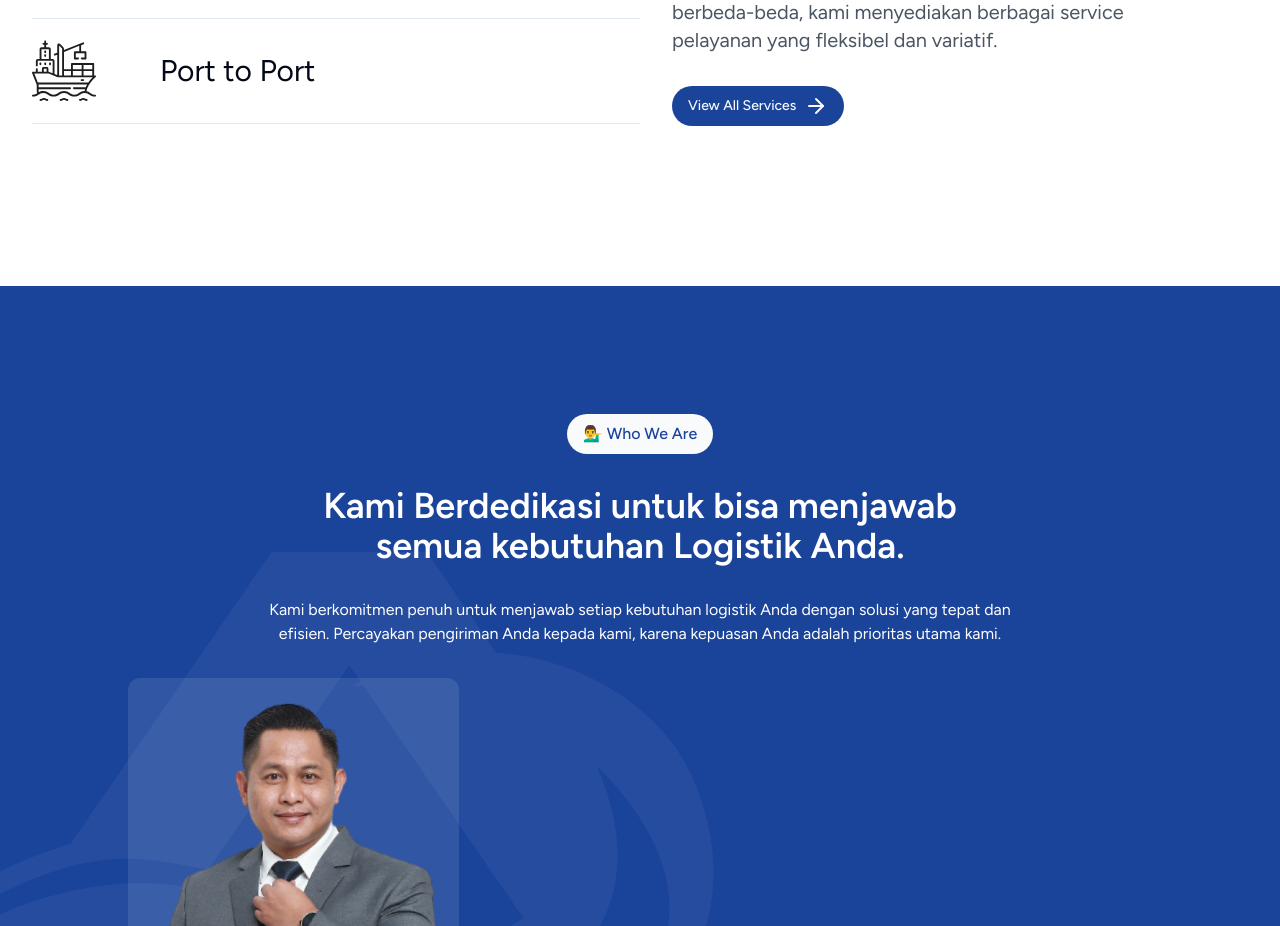
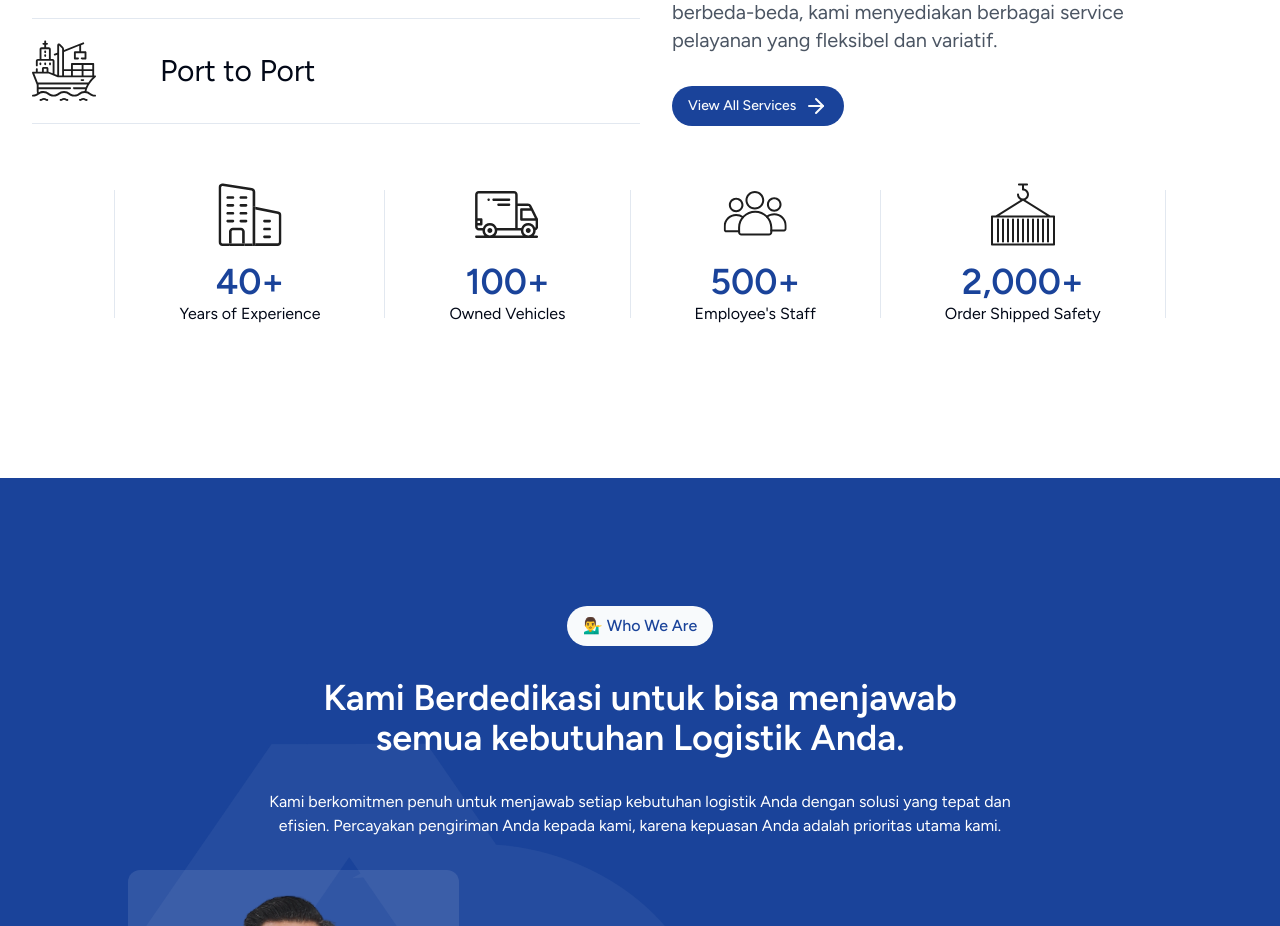
Before and after one commit to Fantocaa/atm-logistik, a Next.js app: page / in a window 1280 px wide. Shown: the part 1082-2008 px from the top of the page. Built offline with nearby package versions, Linux system fonts and the light colour scheme.

Commit message:
Update 0.4.6.2

```diff
--- a/src/components/home-page/Services.tsx
+++ b/src/components/home-page/Services.tsx
@@ -141,7 +141,7 @@ export default function Services() {
           </div>
         </div>
 
-        <div className="pt-16 hidden">
+        <div className="pt-16">
           <div className="grid grid-cols-2 md:flex h-32 justify-center gap-8 md:gap-16 items-center mt-8 md:mt-0">
             <Separator orientation="vertical" className="hidden md:block" />
             <div className="flex flex-col items-center">
@@ -150,13 +150,13 @@ export default function Services() {
                 alt="icon"
                 width={64}
                 height={64}
-                data-aos="fade-down"
+                data-aos="zoom-in-down"
                 data-aos-duration="1000"
                 data-aos-offset="-350"
               />
               <p
                 className="text-4xl pt-4 font-semibold text-blueatm-900"
-                data-aos="fade-up"
+                data-aos="zoom-in-up"
                 data-aos-duration="1000"
                 data-aos-offset="-350"
               >
@@ -184,14 +184,14 @@ export default function Services() {
                 alt="icon"
                 width={64}
                 height={64}
-                data-aos="fade-down"
+                data-aos="zoom-in-down"
                 data-aos-duration="1000"
                 data-aos-delay="100"
                 data-aos-offset="-350"
               />
               <p
                 className="text-4xl pt-4 font-semibold text-blueatm-900"
-                data-aos="fade-up"
+                data-aos="zoom-in-up"
                 data-aos-duration="1000"
                 data-aos-offset="-350"
               >
@@ -219,14 +219,14 @@ export default function Services() {
                 alt="icon"
                 width={64}
                 height={64}
-                data-aos="fade-down"
+                data-aos="zoom-in-down"
                 data-aos-duration="1000"
                 data-aos-delay="200"
                 data-aos-offset="-350"
               />
               <p
                 className="text-4xl pt-4 font-semibold text-blueatm-900"
-                data-aos="fade-up"
+                data-aos="zoom-in-up"
                 data-aos-duration="1000"
                 data-aos-offset="-350"
               >
@@ -254,14 +254,14 @@ export default function Services() {
                 alt="icon"
                 width={64}
                 height={64}
-                data-aos="fade-down"
+                data-aos="zoom-in-down"
                 data-aos-duration="1000"
                 data-aos-delay="300"
                 data-aos-offset="-350"
               />
               <p
                 className="text-4xl pt-4 font-semibold text-blueatm-900"
-                data-aos="fade-up"
+                data-aos="zoom-in-up"
                 data-aos-duration="1000"
                 data-aos-offset="-350"
               >
```
